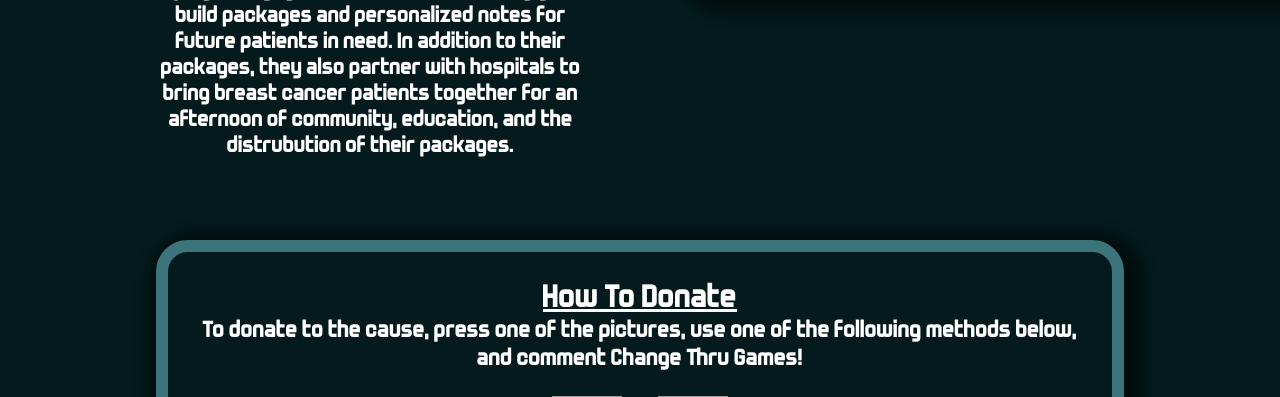
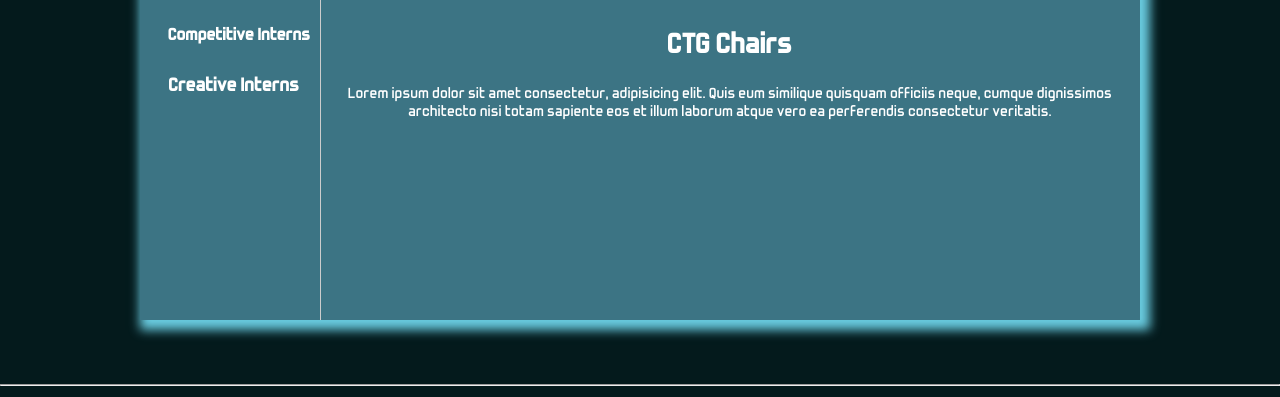
Before and after one commit to branraisin/ctg-website, a PHP site: page /main.html in a window 1280 px wide; the page is wider, and only the part inside the window is pictured. Shown: the part 2272-2669 px from the top of that part. Run offline with PHP 8.4, Linux system fonts and the light colour scheme; some libraries are stand-ins or nearby versions; grey boxes are pictures that could not be loaded.

Commit message:
working on committee tabs

```diff
--- a/index.css
+++ b/index.css
@@ -15,7 +15,7 @@
 }
 
 * {
-    zoom: 105%;
+    zoom: 100%;
     margin: 0;
     padding: 0;
     color: white;
--- a/main.html
+++ b/main.html
@@ -55,30 +55,26 @@
                 <h1 class="line anim-typewriter3"style="font-size: 160%;"> you by UCI Circle K!</h1>
                 <p>&nbsp;</p>
                 <p>&nbsp;</p>
-                <button class="watch-button" type="button" style="font-family: trulymadly;">Watch</button>
+                <button onclick="window.open('https://www.twitch.tv/changethrugames')" class="watch-button" type="button" style="font-family: trulymadly;">Watch</button>
                 </center>
-                <p>&nbsp;</p>
-                <p>&nbsp;</p>
-                <p>&nbsp;</p>
-                <p>&nbsp;</p>
             </section>
 
             <div class="box-container3" style="margin-top: 5%;">
                 <div id="pic2" class="clearbox2" data-aos="flip-left" data-aos-duration="800">
-                    <a target="_blank"><img src="https://i.imgur.com/f7Fifz9.png" style="width: 100px; height: 100px"></a>
+                    <a target="_blank"><img src="https://i.imgur.com/XvvWl2i.png" style="width: 100px; height: 100px"></a>
                     <p>&nbsp;</p>
-                    <h4> Change Thru Games offers will host gaming tournaments for players to participate in this year with games such as League of Legends, Tetris, and more! </h4>
+                    <h4> Change Thru Games will host gaming tournaments for players to participate in this year with games such as League of Legends, Valorant, Tetris,s and more! </h4>
                 </div>
                 <div id="ctg" class="clearbox2" data-aos="flip-up" data-aos-duration="800">
-                    <a target="_blank"><img src="https://i.imgur.com/S5EKse4.png" style="width: 100px; height: 100px"></a>
+                    <a target="_blank"><img src="https://i.imgur.com/4hb14sU.png" style="width: 100px; height: 100px"></a>
                     <p>&nbsp;</p>
                     <h4>Alongside video games at Change Thru Games, players will also have the oppurtunity to be apart of board game tournaments such as Codenames, Mafia, and Egyptian War! </h4>
                 </div>
 
                 <div id="pic3" class="clearbox2" data-aos="flip-right" data-aos-duration="800">
-                    <a target="_blank" href="https://docs.google.com/document/d/1lNxOQcTnk0gU1SqVscKfuImfx8v9QJwCMwj7ji_QD_U/edit?usp=sharing"><img src="https://i.imgur.com/3ebGk9v.png" alt="Here is a link to our panphlet!" style="width: 100px; height: 100px"></a>
+                    <a target="_blank" href="https://drive.google.com/file/d/1HdpC7jnGPsN9tIORSUebxORrDJaWDXa3/view?usp=sharing"><img src="https://i.imgur.com/L4OarC7.png" alt="Here is a link to our panphlet!" style="width: 100px; height: 100px"></a>
                     <p>&nbsp;</p>
-                    <h4>Every year all of the proceeds earned at Change Thru Games will be donated to a charity! To read more about it, click on the image above to read our sponsorship panphlet! </h4>
+                    <h4>Every year, all of the proceeds earned at Change Thru Games are donated to a charity! To read more about it, click on the image above to read our sponsorship panphlet! </h4>
                 </div>
 
             </div>
@@ -111,73 +107,75 @@
                 <div id="ctg" class="clearbox" data-aos="zoom-in" data-aos-duration="800" style="margin-left: 6%; ">
                     <h3>Fundraising for Breast Cancer Support</h3>
                     <p>&nbsp;</p>
-                    <h4>This year we are donating all of our proceeds to the the Breast Cancer Fundraiser. The Breast Cancer Fundraiser is an
+                    <h4>This year we are donating all of our proceeds to the Breast Cancer Fundraiser. The Breast Cancer Fundraiser is an
                         organization that supports breast cancer patients with value added services. In their services, they include "WeCare" packages
                         that service breast cancer patients through their treatment and recovery, which focus on
-                        beauty, comfort, wellness, journey, and loveones. They are also work with corporate partners across the country
+                        beauty, comfort, wellness, journey, and loved ones. They are also work with corporate partners across the country
                         to host employee engagement events where they get to build packages and personalized notes for future patients in need.
                         In addition to their packages, they also partner with hospitals to bring breast cancer patients together
                         for an afternoon of community, education, and the distrubution of their packages.
-
                     </h4>
                 </div>
 
                 <div id="pic1" class="clearbox" data-aos="zoom-in" data-aos-duration="800" style="margin-left: 0%; margin-right: 6%;">
-                    <a target="_blank" ><img src="https://i.imgur.com/FrOLIsa.png"  style="width: 600px; height: 279px; border-radius: 25px; box-shadow: 5px 5px 10px 10px rgba(0,0,0,0.5);"></a>
+                    <a href="https://www.thebreastcancerfundraiser.org/" target="_blank" ><img src="https://i.imgur.com/nEr4TOs.png" style="width: 600px; height: 279px; border-radius: 25px; box-shadow: 5px 5px 10px 10px rgba(0,0,0,0.5);"></a>
                 </div>
             </div>
 
-
-            <section id="donate">
+            <!-- maybe we can change to fade-up ????-->
+            <div id="donate" data-aos="zoom-in" data-aos-duration="800">
                 <center>
                 <p>&nbsp;</p>
                 <p>&nbsp;</p>
                 <p>&nbsp;</p>
-                <div id="sponsors" class="curvedbox" data-aos="fade-up" data-aos-duration="600">
-                    <h3>How To Donate</h3>
-                    <h4>To donate to the cause, press one of the pictures, use one of the following methods below, and comment Change Thru Games!</h4>
+                    <h3 style="font-size: 25px;">How to Donate</h3>
                     <p>&nbsp;</p>
-                    <a target="_blank" href="https://venmo.com/ucicki"><img src="https://i.imgur.com/nuvzpHg.png" alt="Donate through Venmo here!" style="width: 50px; height: 50px"></a>
+                    <h4 style="font-size: 20px;">To donate to the cause, press one of the pictures, use one of <br/>
+                        the following methods below, and comment Change Thru Games!
+                    </h4>
+                    <p>&nbsp;</p>
+                    <a target="_blank" href="https://venmo.com/ucicki"><img src="https://i.imgur.com/nuvzpHg.png" alt="Donate through Venmo here!" style="width: 75px; height: 75px"></a>
                     &nbsp; &nbsp; &nbsp; &nbsp;
-                    <a target="_blank" href="https://www.paypal.me/dbanana01"><img src="https://i.imgur.com/i7rZgRF.png" alt="Donate through Paypal here!" style="width: 50px; height: 50px"></a>
-                    <h3>And a big thank you to our sponsors!</h3>
+                    <a target="_blank" href="https://www.paypal.me/dbanana01"><img src="https://i.imgur.com/i7rZgRF.png" alt="Donate through Paypal here!" style="width: 75px; height: 75px"></a>
                     <p>&nbsp;</p>
-                    <a target="_blank" href="https://www.turtlebeach.com/"><img src="https://i.imgur.com/CWwESDR.png" style="width: 90px; height: 56px"></a>
-                    <a target="_blank" href="https://www.goldenguardians.com/"><img src="https://i.imgur.com/flaurNw.png" style="width: 47px; height: 65px"></a>
+                    <h3 style="font-size: 25px;">And a big thank you to our sponsors!</h3>
+                    <p>&nbsp;</p>
+                    <p>&nbsp;</p>
+                    <a target="_blank" href="https://bouncealerts.com/"><img src="https://i.imgur.com/UY2x3We.png" style="width: 100; height: 100px"></a>
+                    <a target="_blank" href="https://www.goldenguardians.com/"><img src="https://i.imgur.com/flaurNw.png" style="width: 72px; height: 100px"></a>
                     &nbsp; &nbsp;
-                    <a target="_blank" href="https://esports.uci.edu/"><img src="https://i.imgur.com/dG7J9ic.png" style="width: 60px; height: 60px"></a>
-                    <a target="_blank" href="https://tohru.io/#/mainPage"><img src="https://i.imgur.com/KKKvZuV.png" style="width: 60px; height: 60px"></a>
-                </div>
+                    <a target="_blank" href="https://esports.uci.edu/"><img src="https://i.imgur.com/dG7J9ic.png" style="width: 100px; height: 100px"></a>
+                    <a target="_blank" href="https://tohru.io/#/mainPage"><img src="https://i.imgur.com/KKKvZuV.png" style="width: 100px; height: 100px"></a>
                 </center>
-            </section>
+                <p>&nbsp;</p>
+                <p>&nbsp;</p>
+                <p>&nbsp;</p>
+                <p>&nbsp;</p>
+            </div>
 
-            <section id="commitee"></section>
-            <p>&nbsp;</p>
-            <p>&nbsp;</p>
-            <p>&nbsp;</p>
 
-            <section id="tournaments">
+            <section id="commitee">
                 <div class="tabs">
                     <div class="tab-header">
-                        <div class="active">
-                            <i class="fa fa-code"></i> [Tournament 1]
+                        <div class="active" style="font-size: 20px;">
+                            <i class="fa fa-code"></i> CTG Chairs
                         </div>
-                        <div>
-                            <i class="fa fa-pencil-square"></i> [Tournament 2]
+                        <div style="font-size: 20px;">
+                            <i class="fa fa-pencil-square"></i> Admin Interns
                         </div>
-                        <div>
-                            <i class="fa fa-bar-chart"></i> [Tournament 3]
+                        <div style="font-size: 18px;">
+                            <i class="fa fa-bar-chart"></i> Competitive Interns
                         </div>
-                        <div>
-                            <i class="fa fa-envelope"></i> [Tournament 4]
+                        <div style="font-size: 20px;">
+                            <i class="fa fa-envelope"></i> Creative Interns
                         </div>
                         </div>
                         <div class="tab-indicator"></div>
                         <div class="tab-content">
 
                         <div class="active">
-                            <img src="./img/LeagueIcon.png" alt="League of Legends" style="height: 20%; width: 20%;"></img>
-                            <h2>T1</h2>
+                            <img src="./img/Jon.jpg" alt="Jon" style="height: 100px; width: 100px;"></img>
+                            <h2>CTG Chairs</h2>
                             <p>Lorem ipsum dolor sit amet consectetur, adipisicing elit. Quis eum similique quisquam officiis neque, cumque dignissimos architecto nisi totam sapiente eos et illum laborum atque vero ea perferendis consectetur veritatis.</p>
                         </div>
 
@@ -204,46 +202,28 @@
                 <script src=tab_script.js></script>
             </section>
 
-            <p>&nbsp;</p>
-            <p>&nbsp;</p>
-            <p>&nbsp;</p>
-
-            <div id='commitee'>
-                <h3><center>Meet our Change Thru Games Commitee!</center></h3> <p>&nbsp;</p>
-                <center>
-                    <figure>
-                        <img src="https://i.imgur.com/yUxIjRH.jpg" style="width: 100px; height: 100px; border-radius: 15px;">
-                        <figcaption><p>James Molamphy</p><p style="font-size: 12px">CTG Director</p></figcaption><p style="font-size: 12px">&nbsp;</p></figcaption>
-                    </figure>
-
-                </center>
-            </div>
-
-            <p>&nbsp;</p>
-            <p>&nbsp;</p>
-            <p>&nbsp;</p>
-            <p>&nbsp;</p>
-            <p>&nbsp;</p>
-            <p>&nbsp;</p>
-            <p>&nbsp;</p>
 
             <section id="footer">
             <div id="logos">
                 </div>
                 <hr class="featurette-divider">
-
-                <center>
                 <span style="font-family: 'Open Sans', sans-serif; color: white;">
-
+                    <center>
                     <p>&nbsp;</p>(c) 2020-2021 University of California, Irvine - Circle K - All Rights Reserved.
                     <br>You may not distribute, copy, nor sell this content without explicit permission from its owner.<br>
+                    <p>&nbsp;</p>
+                    <button onclick="window.open('https://www.ucicirclek.com/ctg6/')" class="watch-button" type="button" style="font-family: trulymadly; width: 300px">CTG 6: DLC Throwback</button>
+                    <p>&nbsp;</p>
+                    </center>
                     </span>
-                    <div id="emblems" style="float:right; position: relative; top:-50px;">
-                    <a target="_blank" href="https://www.facebook.com/groups/cnhckicitrus"><img src="https://i.imgur.com/JKAww4q.png" alt="Citrus Division" style="width: 100px; height: 100px"></a>
-                    <a target="_blank" href="http://www.cnhcirclek.org/"><img src="https://i.imgur.com/r43dbsc.png" alt="Cal-Nev-Ha District" style="width: 100px; height: 100px"></a>
-                    <a target="_blank" href="http://www.circlek.org/"><img src="http://www.ucicirclek.com/public/css/cki_emblem.png" alt="Circle K International" style="width: 100px; height: 100px"></a>
+
+                    <div id="emblems" style="float:right; position: relative; top:-125px;">
+                        <a target="_blank" href="https://www.facebook.com/groups/cnhckicitrus"><img src="https://i.imgur.com/JKAww4q.png" alt="Citrus Division" style="width: 100px; height: 100px"></a>
+                        <a target="_blank" href="http://www.cnhcirclek.org/"><img src="https://i.imgur.com/r43dbsc.png" alt="Cal-Nev-Ha District" style="width: 100px; height: 100px"></a>
+                        <a target="_blank" href="http://www.circlek.org/"><img src="http://www.ucicirclek.com/public/css/cki_emblem.png" alt="Circle K International" style="width: 100px; height: 100px"></a>
+
                     </div>
-                </center>
+
             </footer>
 
 
```
Also changed, not shown: img/Brandon.jpg (added), img/Jen.jpg (added), img/Jon.jpg (added), img/Mercy.JPG (added), img/Shania.jpeg (added), img/Valerie.jpg (added), 2 other files.
